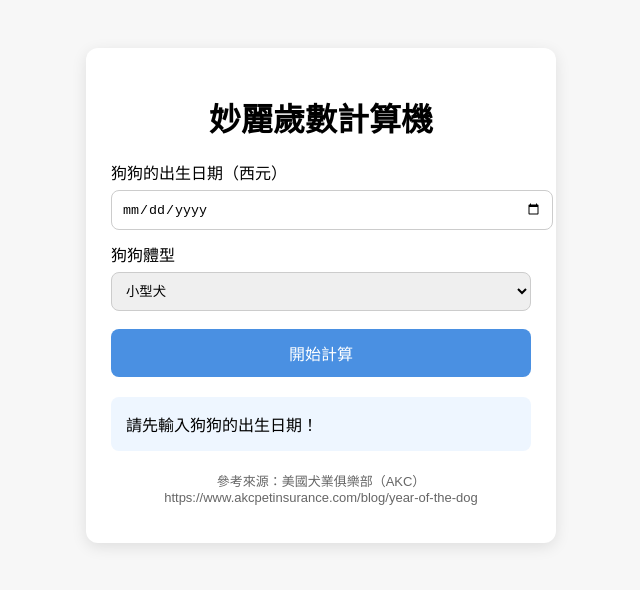
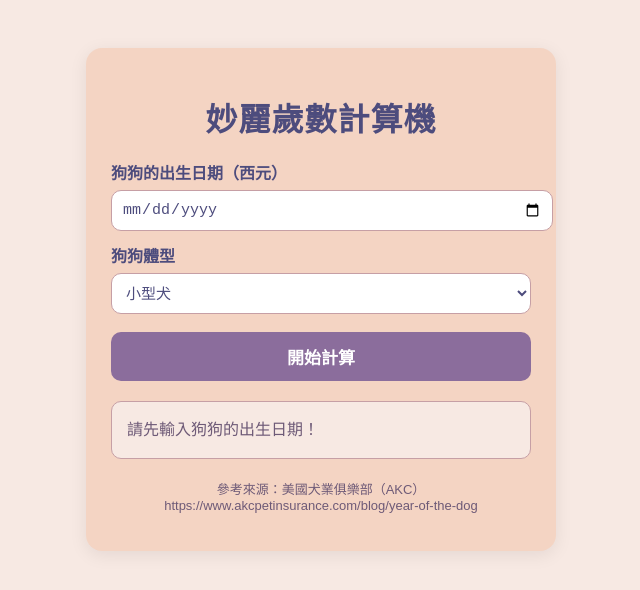
Before and after one commit to s90503git/D12calculateDogAge, a plain HTML site: page index.html in a window 1280 px wide. Both pictures are taken after a click on the button "開始計算". Shown: the whole page, without its empty margins (319-959 px from the left). Drawn offline with Linux system fonts and the light colour scheme.

Commit message:
新增色系美化介面

```diff
--- a/index.html
+++ b/index.html
@@ -6,67 +6,94 @@
   <title>妙麗歲數計算機</title>
 
   <style>
+    /* HappyHues Palette #16 主要色系 */
+    :root {
+      --bg: #f7e9e3;
+      --card-bg: #f4d4c3;
+      --primary: #8b6d9c;
+      --primary-dark: #4d4c7d;
+      --input-bg: #ffffff;
+      --result-bg: #f7e9e3;
+      --text-dark: #4d4c7d;
+      --text-light: #6e5a77;
+    }
+
     body {
       font-family: "Noto Sans TC", sans-serif;
-      background: #f7f7f7;
+      background: var(--bg);
       padding: 40px;
+      color: var(--text-dark);
     }
 
     .container {
       max-width: 420px;
       margin: auto;
       padding: 25px;
-      background: white;
-      border-radius: 12px;
-      box-shadow: 0 4px 15px rgba(0,0,0,0.1);
+      background: var(--card-bg);
+      border-radius: 16px;
+      box-shadow: 0 4px 18px rgba(0,0,0,0.08);
+      backdrop-filter: blur(3px);
     }
 
     h1 {
       text-align: center;
       margin-bottom: 20px;
+      color: var(--primary-dark);
+      letter-spacing: 1px;
     }
 
     label {
       margin-top: 12px;
       display: block;
+      font-weight: 600;
+      color: var(--primary-dark);
     }
 
     input, select {
       width: 100%;
       padding: 10px;
       margin-top: 6px;
-      border-radius: 8px;
-      border: 1px solid #ccc;
+      border-radius: 10px;
+      border: 1px solid #c69fa5;
+      background: var(--input-bg);
+      color: var(--text-dark);
+      font-size: 15px;
     }
 
     button {
       width: 100%;
       padding: 12px;
       margin-top: 18px;
-      background: #4a90e2;
+      background: var(--primary);
       color: white;
       border: none;
-      border-radius: 8px;
+      border-radius: 10px;
       cursor: pointer;
-      font-size: 16px;
+      font-size: 17px;
+      font-weight: 600;
+      transition: 0.2s;
     }
 
     button:hover {
-      background: #357abd;
+      background: var(--primary-dark);
     }
 
     .result {
       margin-top: 20px;
       padding: 15px;
-      background: #eef6ff;
-      border-radius: 8px;
+      background: var(--result-bg);
+      border-radius: 10px;
+      border: 1px solid #c69fa5;
       display: none;
+      color: var(--text-light);
+      font-size: 16px;
+      line-height: 1.6;
     }
 
     .source {
       margin-top: 20px;
       font-size: 13px;
-      color: #666;
+      color: var(--text-light);
       text-align: center;
     }
   </style>
@@ -104,20 +131,18 @@
       large: [0,15,24,28,32,36,45,50,55,61,66,72,77,82,88,93,120]
     };
 
-    // ★★★ 計算狗狗實際年齡（含小數） ★★★
+    // 計算狗狗實際年齡（含小數）
     function calculateDogAge(birthDate) {
       const today = new Date();
       const birth = new Date(birthDate);
 
-      const diffMs = today - birth; // 毫秒差
+      const diffMs = today - birth;
       const days = diffMs / (1000 * 60 * 60 * 24);
+      const age = days / 365.25;
 
-      const age = days / 365.25; // 換成年（含小數）
-
-      return age < 0 ? 0 : parseFloat(age.toFixed(1)); // 保留 1 位小數
+      return age < 0 ? 0 : parseFloat(age.toFixed(1));
     }
 
-    // 顯示結果
     function showResult(age, humanAge) {
       const resultDiv = document.getElementById("result");
       resultDiv.style.display = "block";
@@ -127,7 +152,6 @@
       `;
     }
 
-    // 主程式 - 按下計算
     document.getElementById("calcBtn").addEventListener("click", function () {
       const birthDate = document.getElementById("birthDate").value;
       const size = document.getElementById("size").value;
@@ -142,10 +166,8 @@
       const age = calculateDogAge(birthDate);
       const humanAgeTable = dogAgeMap[size];
 
-      // ★★★ 新：人類年齡支援小數點（線性插值） ★★★
       const baseAge = Math.floor(age);
       const nextAge = Math.min(baseAge + 1, 16);
-
       const baseHuman = humanAgeTable[baseAge];
       const nextHuman = humanAgeTable[nextAge];
 
@@ -154,14 +176,14 @@
 
       showResult(age, humanAge);
 
-      // ★★★ 存入 localStorage ★★★
+      // 保存到 localStorage
       localStorage.setItem("dogBirthDate", birthDate);
       localStorage.setItem("dogSize", size);
       localStorage.setItem("dogAge", age);
       localStorage.setItem("humanAge", humanAge);
     });
 
-    // ★★★ 載入頁面時，自動帶入上次記錄 ★★★
+    // 載入上次結果
     window.addEventListener("load", function () {
       const savedBirth = localStorage.getItem("dogBirthDate");
       const savedSize = localStorage.getItem("dogSize");
```
